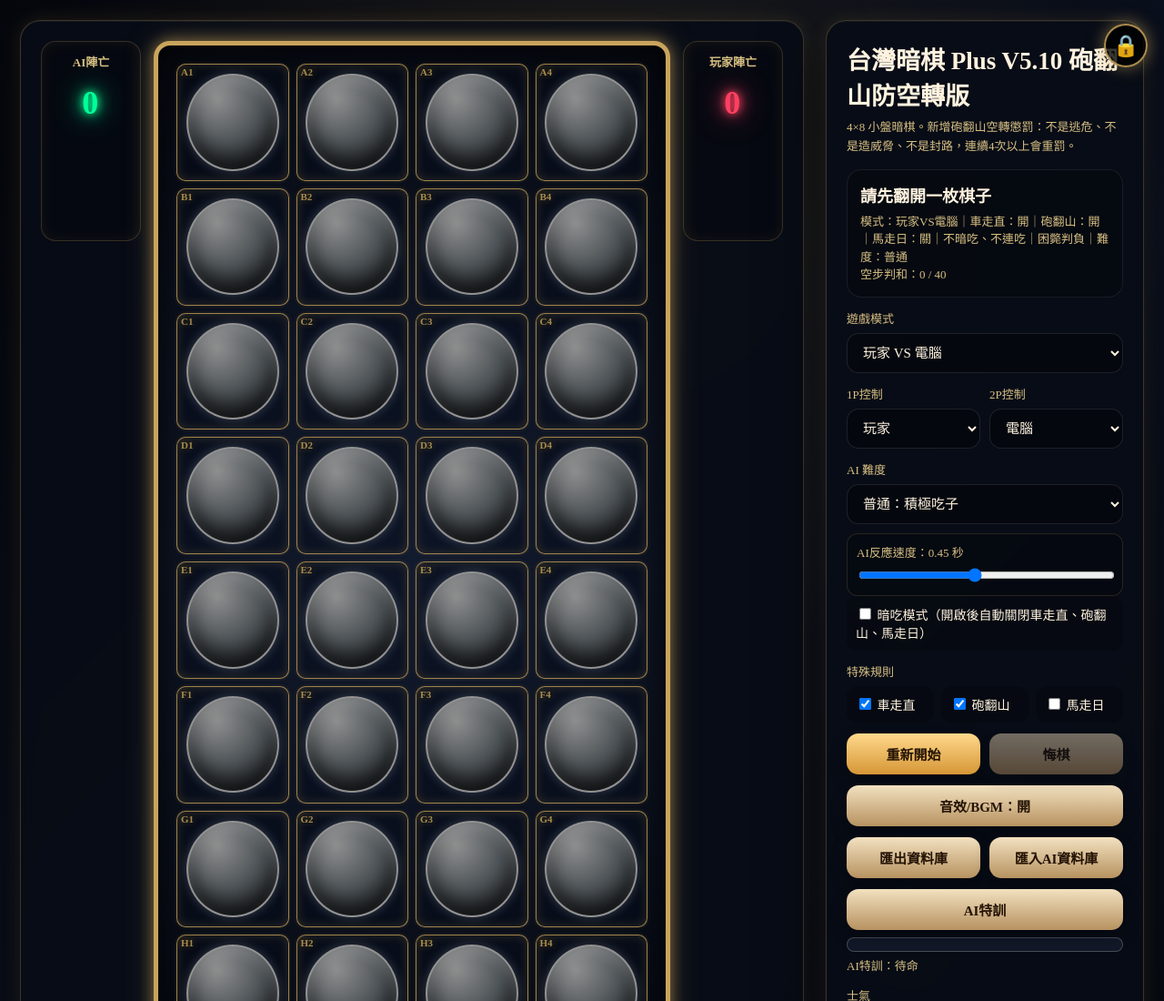
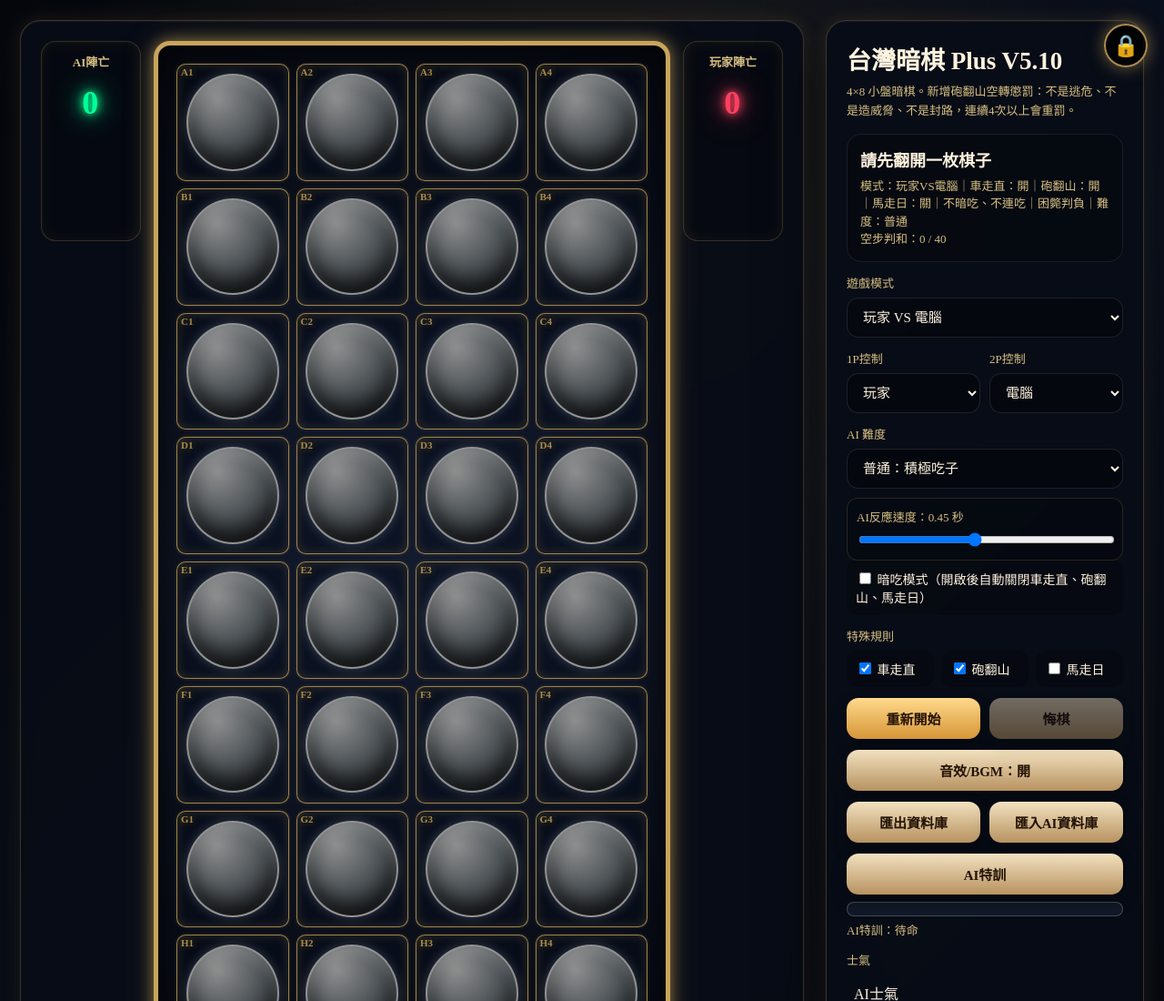
Before and after one commit to Lancelot01/Dark_ChineseChess, a plain HTML site: page index.html in a window 1280 px wide. Shown: the top 1100 px of the page at 91% size. Drawn offline with Linux system fonts and the light colour scheme.

Commit message:
Dark_ChineseChess

```diff
--- a/index.html
+++ b/index.html
@@ -3,7 +3,7 @@
 <head>
 <meta charset="UTF-8" />
 <meta name="viewport" content="width=device-width, initial-scale=1.0" />
-<title>台灣暗棋 Plus V5.10 砲翻山防空轉版</title>
+<title>台灣暗棋 Plus V5.10 </title>
 <style>
 :root{--bg:#05070d;--panel:rgba(8,12,22,.92);--board:#0b111f;--line:#c9a45c;--text:#fff3df;--muted:#d8c084;--red:#ff4060;--black:#00ff99;--gold:#ffd36c;--green:#00ff99}*{box-sizing:border-box}body{margin:0;min-height:100vh;font-family:"DFWeiB-W5","WeiBei TC","標楷體","Microsoft JhengHei",serif;color:var(--text);background:radial-gradient(circle at 50% 10%,rgba(201,164,92,.12),transparent 36rem),linear-gradient(135deg,#05070d,#0b111f 48%,#030408);display:flex;justify-content:center;align-items:center;padding:22px}.app{width:min(1440px,100%);display:grid;grid-template-columns:minmax(560px,900px)350px;gap:24px}.board-wrap,.side{background:var(--panel);border:1px solid rgba(201,164,92,.28);border-radius:22px;box-shadow:0 22px 70px rgba(0,0,0,.5),0 0 22px rgba(201,164,92,.16),inset 0 1px 0 rgba(255,255,255,.05);backdrop-filter:blur(8px)}.board-wrap{padding:22px}
 .board-wrap.coord-on .cell::before{
@@ -219,7 +219,7 @@
   </div>
 </section>
 <aside class="side">
-<h1>台灣暗棋 Plus V5.10 砲翻山防空轉版</h1>
+<h1>台灣暗棋 Plus V5.10 </h1>
 <div class="sub">4×8 小盤暗棋。新增砲翻山空轉懲罰：不是逃危、不是造威脅、不是封路，連續4次以上會重罰。</div>
 <div class="status"><div class="main" id="statusMain">準備中</div><div class="detail" id="statusDetail">點擊暗棋開始</div><div class="detail" id="drawCounter">空步判和：0 / 40</div></div>
 <label for="mode">遊戲模式</label><select id="mode"><option value="ai" selected>玩家 VS 電腦</option><option value="pvp">2P 對戰</option></select>
```
